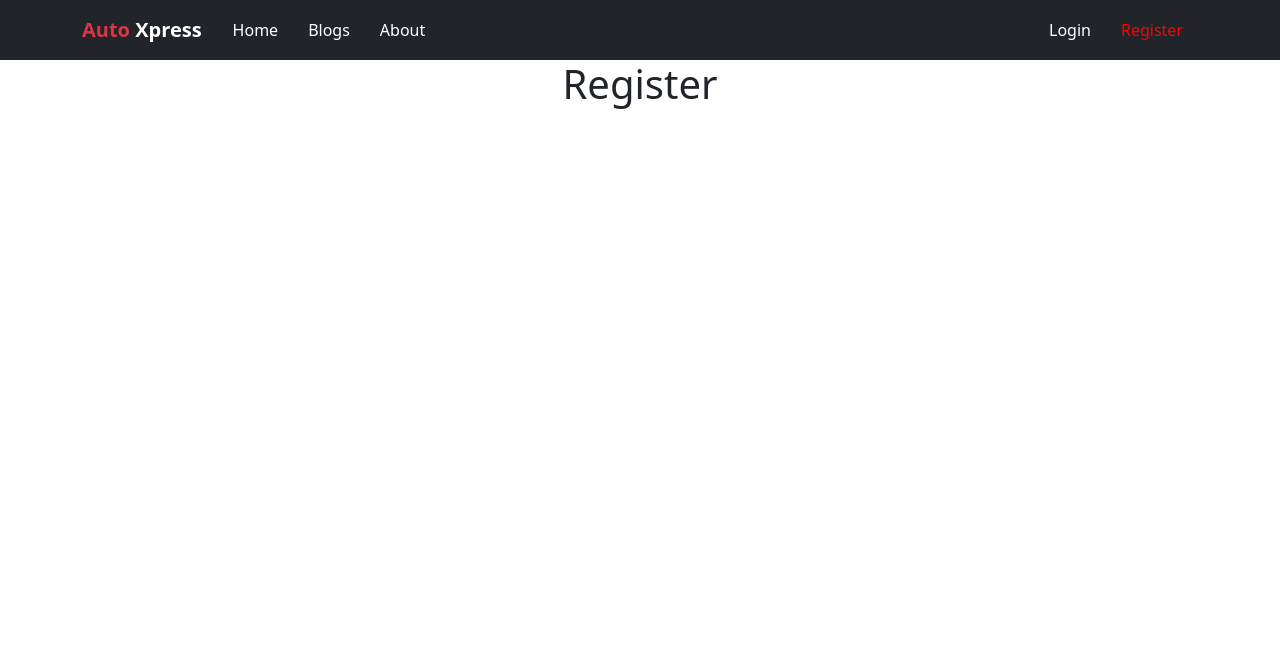
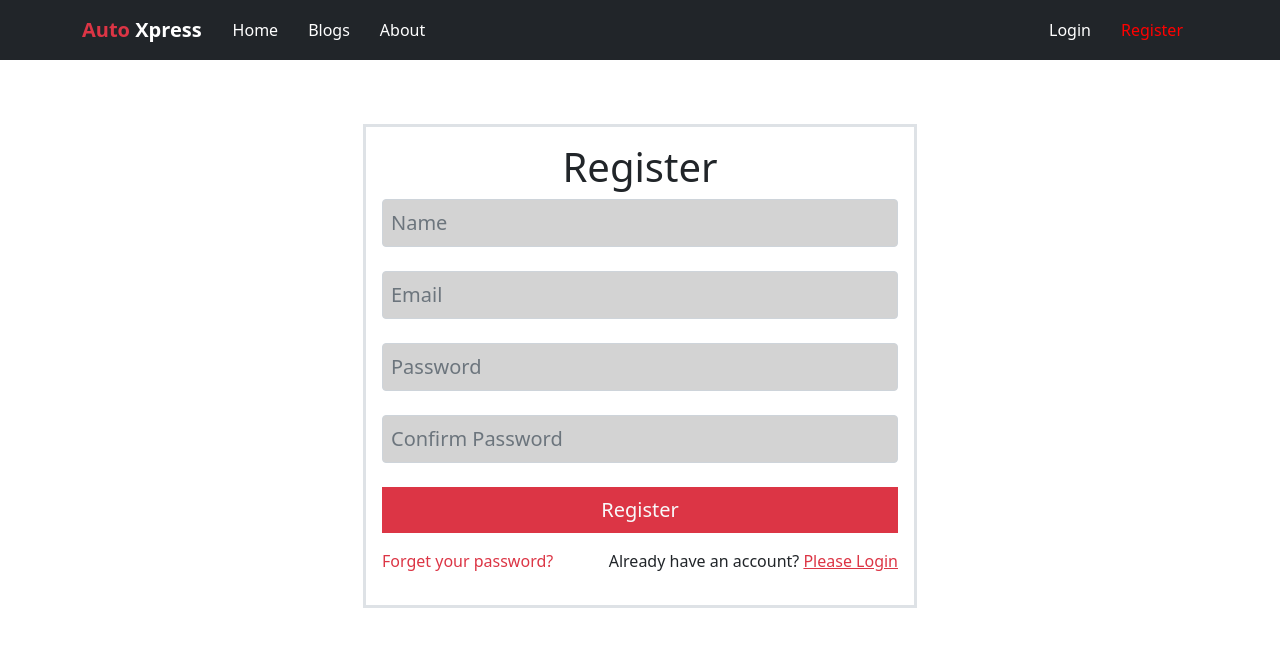
Before and after one commit to FahamidulDipro/Auto-Xpress, a React (Create React App) app: page /register in a window 1280 px wide. Shown: the top 646 px of the page. Built offline with nearby package versions, Linux system fonts and the light colour scheme.

Commit message:
Register Form added

```diff
--- a/src/components/Register/Register.js
+++ b/src/components/Register/Register.js
@@ -1,11 +1,78 @@
-import React from 'react';
+import React from "react";
+import { useForm } from "react-hook-form";
+import { Link } from "react-router-dom";
+const Register = () => {
+  const { register, handleSubmit } = useForm();
+  const onSubmit = (data) => console.log(data);
+  return (
+    <div className="d-flex   justify-content-center w-100 container  mt-5 p-3">
+      <form
+        onSubmit={handleSubmit(onSubmit)}
+        className="w-50 border  border-3 p-3"
+      >
+        <h1>Register</h1>
+        <input
+          {...register("name", { required: true })}
+          placeholder="Name"
+          className="form-control  p-2"
+          style={{ fontSize: "20px", background: "lightgrey" }}
+        />
+        <br />
+        <input
+          {...register("email")}
+          type="email"
+          required
+          placeholder="Email"
+          className="form-control  p-2"
+          style={{ fontSize: "20px", background: "lightgrey" }}
+        />
+        <br />
+        <input
+          {...register("password")}
+          type="password"
+          required
+          placeholder="Password"
+          className="form-control  p-2"
+          style={{ fontSize: "20px", background: "lightgrey" }}
+        />
+        <br />
+        <input
+          {...register("cpassword")}
+          type="password"
+          required
+          placeholder="Confirm Password"
+          className="form-control  p-2"
+          style={{ fontSize: "20px", background: "lightgrey" }}
+        />
+        <br />
 
-const Register = () => {
-    return (
-        <div>
-            <h1>Register</h1>
+        <input
+          type="submit"
+          value="Register"
+          className="w-100 p-2 bg-danger text-light border-0"
+          style={{ fontSize: "20px" }}
+        />
+        <div className="d-flex justify-content-between">
+          <div className="text-start mt-3">
+            <Link
+              className="text-danger  text-decoration-none"
+              to="/passwordReset"
+            >
+              Forget your password?
+            </Link>
+          </div>
+          <div className="text-end mt-3">
+            <p className="text-decoration-none" to="/passwordReset">
+              Already have an account?{" "}
+              <Link to="/login" className="text-danger">
+                Please Login
+              </Link>
+            </p>
+          </div>
         </div>
-    );
+      </form>
+    </div>
+  );
 };
 
 export default Register;
```
